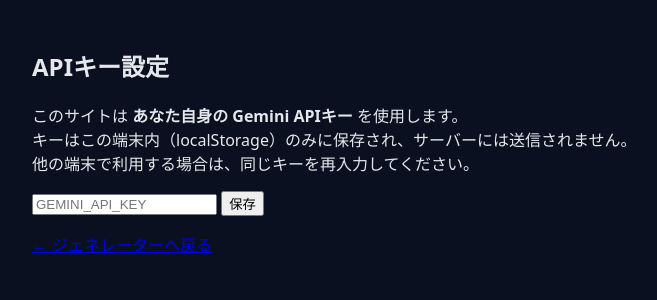
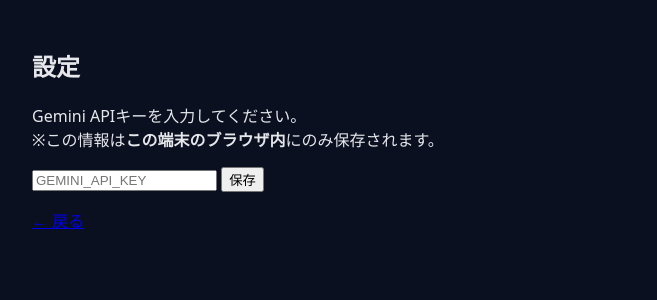
Before and after one commit to toshiria500/.github.io, a Flask app: template templates/Setting.html in a window 1280 px wide. Shown: the top 300 px of the page, without its empty margins (248-905 px from the left). Run offline with Flask 3, Linux system fonts and the light colour scheme; the template is opened without the code that fills it, so the values that code supplies are empty; some web fonts are replaced.

Commit message:
Setting.html の更新

```diff
--- a/templates/Setting.html
+++ b/templates/Setting.html
@@ -3,26 +3,26 @@
 <head>
 <meta charset="UTF-8">
 <meta name="viewport" content="width=device-width, initial-scale=1.0">
-<title>設定｜幻想郷ジェネレーター</title>
+<title>設定 - 幻想郷ジェネレーター</title>
+
 <link rel="stylesheet" href="../static/style.css">
 </head>
 <body>
 
 <div class="container">
-  <h2>APIキー設定</h2>
+  <h2>設定</h2>
 
   <p class="note">
-    このサイトは <strong>あなた自身の Gemini APIキー</strong> を使用します。<br>
-    キーはこの端末内（localStorage）のみに保存され、サーバーには送信されません。<br>
-    他の端末で利用する場合は、同じキーを再入力してください。
+    Gemini APIキーを入力してください。<br>
+    ※この情報は<strong>この端末のブラウザ内</strong>にのみ保存されます。
   </p>
 
   <input id="apiKey" type="password" placeholder="GEMINI_API_KEY">
-  <button id="saveKey">保存</button>
+  <button id="save">保存</button>
 
   <p id="status"></p>
 
-  <a href="./gensokyo.html">← ジェネレーターへ戻る</a>
+  <a href="./gensokyo.html">← 戻る</a>
 </div>
 
 <script src="../static/setting.js"></script>
```
